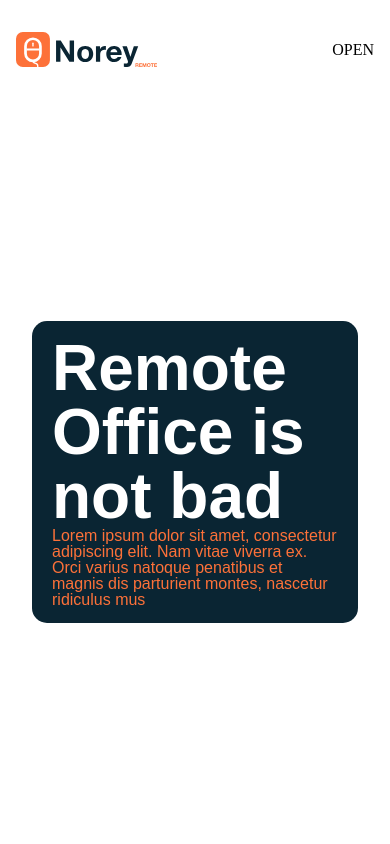
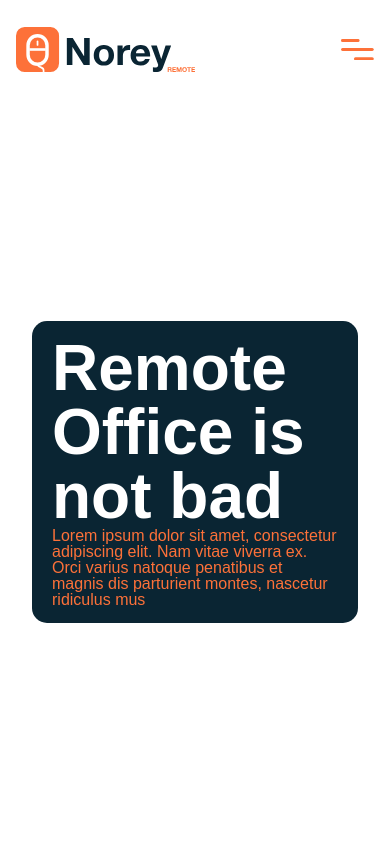
Before and after one commit to DamianKursa/Remote-Norey, a Gatsby site: page / in a window 390 px wide. Shown: the top 844 px of the page. Built offline with nearby package versions, Linux system fonts and the light colour scheme; Gatsby itself is replaced by a stand-in of ours.

Commit message:
mobile menu fixing

```diff
--- a/src/components/UIElements/MenuIndicator/MenuIndicator.js
+++ b/src/components/UIElements/MenuIndicator/MenuIndicator.js
@@ -1,30 +1,9 @@
-import React, { useState } from "react"
+import React from "react"
 
 const MenuIndicator = (props) => {
-  const [hover, setHover] = useState(false)
 
-  const changeColor = () => {
-    setHover(!hover)
-  }
-
-  const styles = {
-    normal: {
-      path: {
-        fill: "#fff",
-      },
-    },
-    hover: {
-      path: {
-        fill: "#FD7139",
-
-      },
-    },
-  }
   return (
-    <div >
       <svg
-        onMouseEnter={changeColor}
-        onMouseLeave={changeColor}
         xmlns='http://www.w3.org/2000/svg'
         width='32.791'
         height='21.133'
@@ -37,7 +16,7 @@
             d='M0,0H29.791'
             transform='translate(2085.5 -63.433)'
             fill='none'
-            stroke={hover ? styles.hover.path.fill : styles.normal.path.fill}
+            stroke="#FD7139"
             strokeLinecap='round'
             strokeWidth='3'
           />
@@ -47,7 +26,7 @@
             d='M0,0H15.543'
             transform='translate(2085.5 -72.5)'
             fill='none'
-            stroke={hover ? styles.hover.path.fill : styles.normal.path.fill}
+            stroke="#FD7139"
             strokeLinecap='round'
             strokeWidth='3'
           />
@@ -57,13 +36,12 @@
             x2='16.838'
             transform='translate(2098.452 -54.367)'
             fill='none'
-            stroke={hover ? styles.hover.path.fill : styles.normal.path.fill}
+            stroke="#FD7139"
             strokeLinecap='round'
             strokeWidth='3'
           />
         </g>
       </svg>
-    </div>
   )
 }
 
--- a/src/components/UIElements/Navigation/Navigation.js
+++ b/src/components/UIElements/Navigation/Navigation.js
@@ -7,7 +7,6 @@
 import Menu from "../../shared/Menu/Menu"
 
 const Navigation = (props) => {
-
   return (
     <div className='navigation__wrapper'>
       <nav className='navigation'>
@@ -19,13 +18,12 @@
           <Button onClick={props.openModal} type='outlined'>
             Message
           </Button>
-            <div   className='indicator'>
-              <MenuIndicator onClick={props.isItOpen} className='indicator__icon' color='#fff' />
-              <p onClick={props.isItOpen} >OPEN</p>
+          <div onClick={props.isItOpen} className='indicator'>
+            <MenuIndicator className='indicator__icon' color='#fff' />
           </div>
         </div>
         <SlidingPanel open={props.data}>
-            <Menu close={props.closeMenu}/>
+          <Menu close={props.closeMenu} />
         </SlidingPanel>
       </nav>
     </div>
```
Lines whose indentation alone changed are shown as unchanged.
